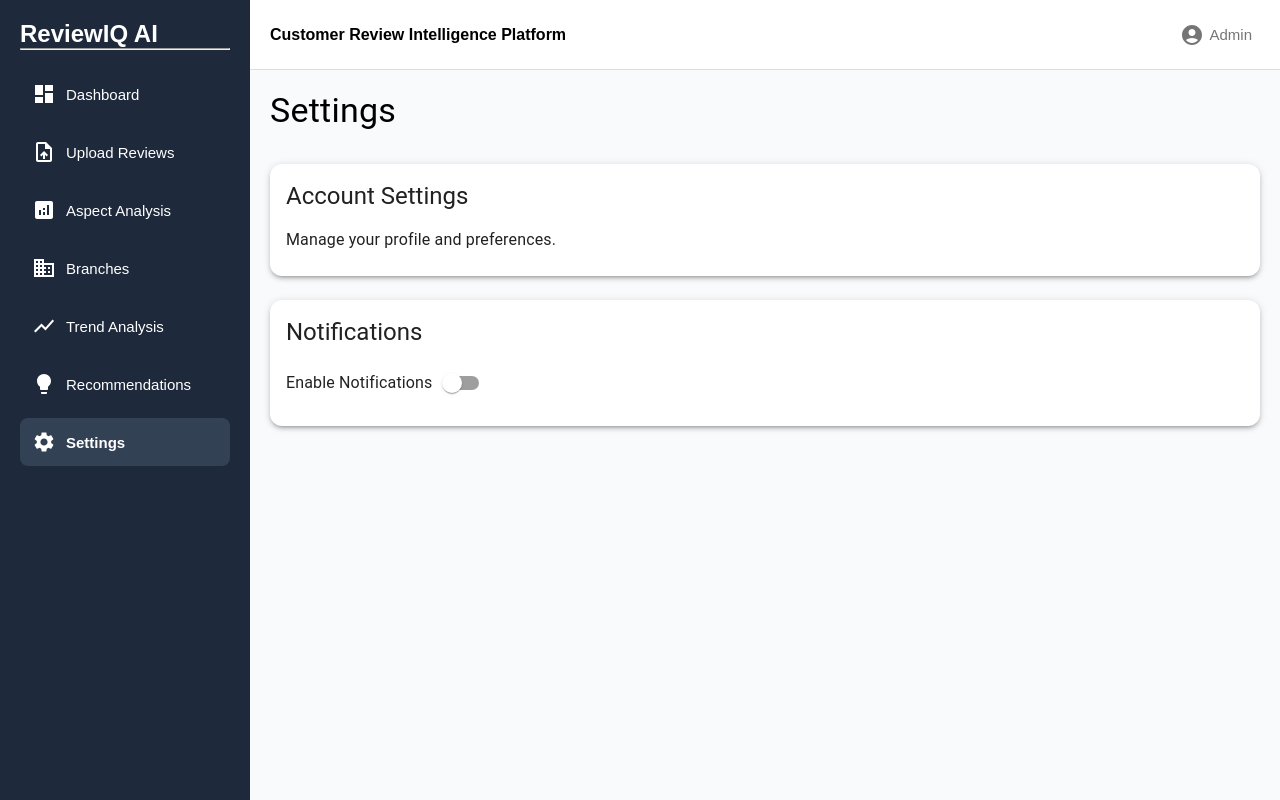
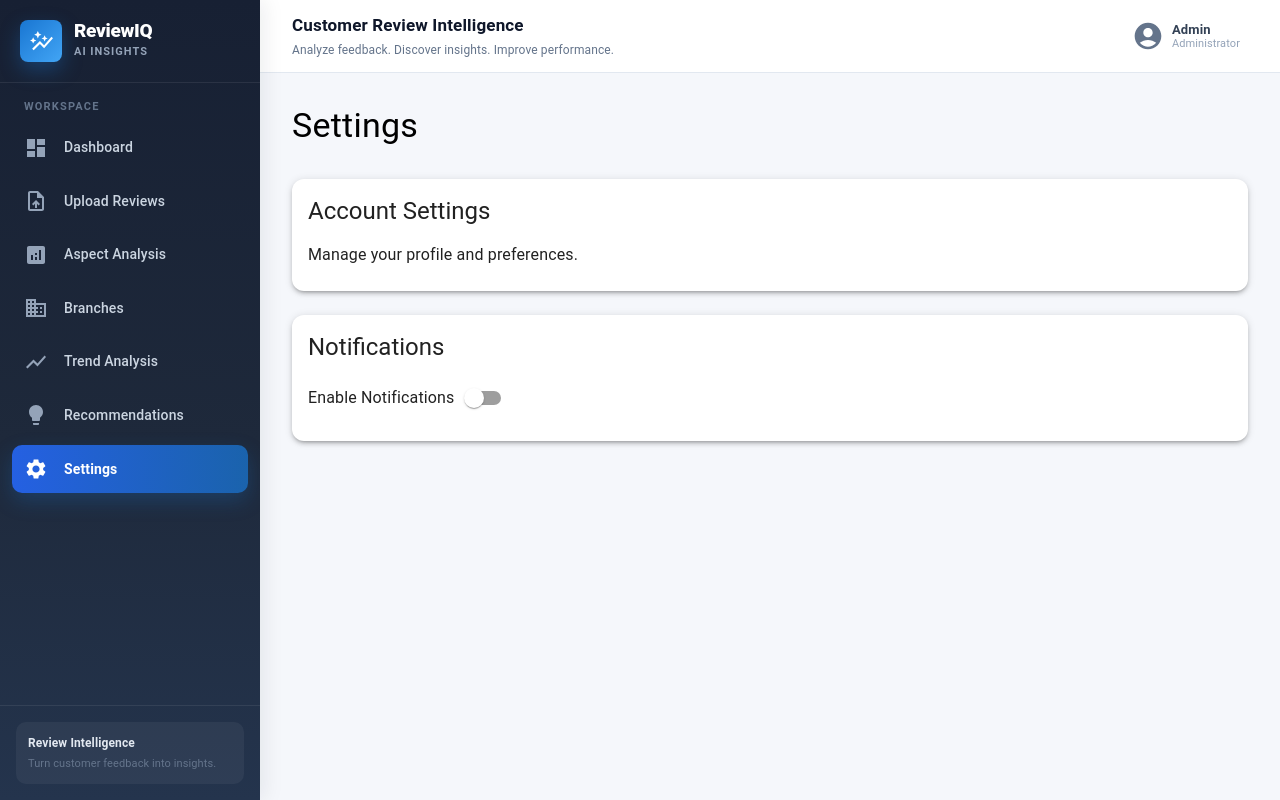
Before and after one commit to missalaasalah/ReviewIQ-AI-Frontend, a React (Vite) app: page /settings in a window 1280 px wide. Built offline with nearby package versions, Linux system fonts and the light colour scheme.

Commit message:
Improve dashboard layout and navigation

```diff
--- a/src/layouts/DashboardLayout.tsx
+++ b/src/layouts/DashboardLayout.tsx
@@ -2,11 +2,24 @@ import { Outlet, NavLink, useNavigate } from "react-router-dom";
 import { useState } from "react";
 
 import {
+  AppBar,
+  Box,
+  Drawer,
+  IconButton,
+  List,
+  ListItemButton,
+  ListItemIcon,
+  ListItemText,
   Menu,
   MenuItem,
-  IconButton,
+  Toolbar,
+  Typography,
+  Divider,
+  useMediaQuery,
+  useTheme,
 } from "@mui/material";
 
+import MenuIcon from "@mui/icons-material/Menu";
 import DashboardIcon from "@mui/icons-material/Dashboard";
 import UploadFileIcon from "@mui/icons-material/UploadFile";
 import AnalyticsIcon from "@mui/icons-material/Analytics";
@@ -15,276 +28,552 @@ import ShowChartIcon from "@mui/icons-material/ShowChart";
 import LightbulbIcon from "@mui/icons-material/Lightbulb";
 import SettingsIcon from "@mui/icons-material/Settings";
 import AccountCircleIcon from "@mui/icons-material/AccountCircle";
+import AutoGraphIcon from "@mui/icons-material/AutoGraph";
 
+const drawerWidth = 260;
+
+const navigationItems = [
+  {
+    label: "Dashboard",
+    path: "/",
+    icon: <DashboardIcon />,
+  },
+  {
+    label: "Upload Reviews",
+    path: "/upload",
+    icon: <UploadFileIcon />,
+  },
+  {
+    label: "Aspect Analysis",
+    path: "/aspects",
+    icon: <AnalyticsIcon />,
+  },
+  {
+    label: "Branches",
+    path: "/branches",
+    icon: <BusinessIcon />,
+  },
+  {
+    label: "Trend Analysis",
+    path: "/trends",
+    icon: <ShowChartIcon />,
+  },
+  {
+    label: "Recommendations",
+    path: "/recommendations",
+    icon: <LightbulbIcon />,
+  },
+  {
+    label: "Settings",
+    path: "/settings",
+    icon: <SettingsIcon />,
+  },
+];
 
 export default function DashboardLayout() {
-
   const [anchorEl, setAnchorEl] = useState<null | HTMLElement>(null);
+  const [mobileOpen, setMobileOpen] = useState(false);
 
   const navigate = useNavigate();
 
+  const theme = useTheme();
+  const isMobile = useMediaQuery(theme.breakpoints.down("md"));
+
   const open = Boolean(anchorEl);
 
-
-  const handleClick = (
-    event: React.MouseEvent<HTMLElement>
-  ) => {
+  const handleClick = (event: React.MouseEvent<HTMLElement>) => {
     setAnchorEl(event.currentTarget);
   };
-
 
   const handleClose = () => {
     setAnchorEl(null);
   };
 
+  const handleNavigation = (path: string) => {
+    navigate(path);
+    handleClose();
+  };
 
-  return (
-    <div
-      style={{
+  const handleDrawerToggle = () => {
+    setMobileOpen((previous) => !previous);
+  };
+
+  const drawerContent = (
+    <Box
+      sx={{
+        height: "100%",
         display: "flex",
-        height: "100vh",
+        flexDirection: "column",
+        background:
+          "linear-gradient(180deg, #172033 0%, #1E293B 55%, #24344D 100%)",
+        color: "#fff",
       }}
     >
-
-
-      {/* Sidebar */}
-
-      <aside
-        style={{
-          width: "250px",
-          background: "#1E293B",
-          color: "white",
-          padding: "20px",
+      {/* Brand */}
+      <Box
+        sx={{
+          px: 2.5,
+          py: 2.5,
         }}
       >
-
-        <h2>
-          ReviewIQ AI
-        </h2>
-
-
-        <hr />
-
-
-        <nav
-          style={{
+        <Box
+          sx={{
             display: "flex",
-            flexDirection: "column",
-            gap: "10px",
-            marginTop: "20px",
+            alignItems: "center",
+            gap: 1.5,
           }}
         >
+          <Box
+            sx={{
+              width: 42,
+              height: 42,
+              borderRadius: 2,
+              display: "flex",
+              alignItems: "center",
+              justifyContent: "center",
+              background:
+                "linear-gradient(135deg, #1976D2 0%, #42A5F5 100%)",
+              boxShadow: "0 8px 20px rgba(25, 118, 210, 0.35)",
+            }}
+          >
+            <AutoGraphIcon
+              sx={{
+                color: "#fff",
+                fontSize: 25,
+              }}
+            />
+          </Box>
 
+          <Box>
+            <Typography
+              sx={{
+                fontSize: 19,
+                fontWeight: 800,
+                lineHeight: 1.1,
+                letterSpacing: "-0.3px",
+              }}
+            >
+              ReviewIQ
+            </Typography>
 
-          <NavLink to="/" style={linkStyle}>
-            <DashboardIcon />
-            Dashboard
-          </NavLink>
+            <Typography
+              sx={{
+                fontSize: 11,
+                color: "#94A3B8",
+                fontWeight: 600,
+                mt: 0.3,
+                letterSpacing: 1,
+              }}
+            >
+              AI INSIGHTS
+            </Typography>
+          </Box>
+        </Box>
+      </Box>
 
+      <Divider
+        sx={{
+          borderColor: "rgba(255,255,255,0.08)",
+        }}
+      />
 
-          <NavLink to="/upload" style={linkStyle}>
-            <UploadFileIcon />
-            Upload Reviews
-          </NavLink>
-
-
-          <NavLink to="/aspects" style={linkStyle}>
-            <AnalyticsIcon />
-            Aspect Analysis
-          </NavLink>
-
-
-          <NavLink to="/branches" style={linkStyle}>
-            <BusinessIcon />
-            Branches
-          </NavLink>
-
-
-          <NavLink to="/trends" style={linkStyle}>
-            <ShowChartIcon />
-            Trend Analysis
-          </NavLink>
-
-
-          <NavLink
-            to="/recommendations"
-            style={linkStyle}
-          >
-            <LightbulbIcon />
-            Recommendations
-          </NavLink>
-
-
-          <NavLink
-            to="/settings"
-            style={linkStyle}
-          >
-            <SettingsIcon />
-            Settings
-          </NavLink>
-
-
-        </nav>
-
-      </aside>
-
-
-
-
-      {/* Main Content */}
-
-      <div
-        style={{
+      {/* Navigation */}
+      <Box
+        sx={{
+          px: 1.5,
+          py: 2,
           flex: 1,
         }}
       >
-
-
-        {/* Navbar */}
-
-        <header
-          style={{
-            height: "70px",
-            borderBottom: "1px solid #ddd",
-            display: "flex",
-            alignItems: "center",
-            justifyContent: "space-between",
-            padding: "0 20px",
-            fontWeight: "bold",
-            background: "white",
+        <Typography
+          sx={{
+            px: 1.5,
+            mb: 1,
+            fontSize: 11,
+            fontWeight: 700,
+            color: "#64748B",
+            letterSpacing: 1.2,
+            textTransform: "uppercase",
           }}
         >
+          Workspace
+        </Typography>
 
+        <List
+          disablePadding
+          sx={{
+            display: "flex",
+            flexDirection: "column",
+            gap: 0.7,
+          }}
+        >
+          {navigationItems.map((item) => (
+            <ListItemButton
+              key={item.path}
+              component={NavLink}
+              to={item.path}
+              onClick={() => {
+                if (isMobile) {
+                  setMobileOpen(false);
+                }
+              }}
+              sx={{
+                minHeight: 48,
+                borderRadius: 2.5,
+                px: 1.5,
+                color: "#CBD5E1",
+                transition: "all 0.2s ease",
 
-          <span>
-            Customer Review Intelligence Platform
-          </span>
+                "& .MuiListItemIcon-root": {
+                  minWidth: 40,
+                  color: "#94A3B8",
+                  transition: "color 0.2s ease",
+                },
 
+                "& .MuiListItemText-primary": {
+                  fontSize: 14,
+                  fontWeight: 500,
+                  transition: "color 0.2s ease",
+                },
 
+                "&:hover": {
+                  backgroundColor: "rgba(255,255,255,0.07)",
+                  color: "#fff",
+                  transform: "translateX(3px)",
 
-          {/* Admin Menu */}
+                  "& .MuiListItemIcon-root": {
+                    color: "#60A5FA",
+                  },
+                },
 
-          <div>
+                "&.active": {
+                  background:
+                    "linear-gradient(90deg, rgba(37,99,235,0.95), rgba(25,118,210,0.75))",
+                  color: "#fff",
+                  boxShadow:
+                    "0 8px 20px rgba(25,118,210,0.25)",
 
-            <IconButton onClick={handleClick}>
+                  "& .MuiListItemIcon-root": {
+                    color: "#fff",
+                  },
 
-              <AccountCircleIcon />
+                  "& .MuiListItemText-primary": {
+                    fontWeight: 700,
+                  },
 
+                  "&:hover": {
+                    background:
+                      "linear-gradient(90deg, rgba(37,99,235,1), rgba(25,118,210,0.85))",
+                  },
+                },
+              }}
+            >
+              <ListItemIcon>{item.icon}</ListItemIcon>
 
-              <span
-                style={{
-                  marginLeft: "5px",
-                  fontSize: "15px",
+              <ListItemText primary={item.label} />
+            </ListItemButton>
+          ))}
+        </List>
+      </Box>
+
+      {/* Sidebar Footer */}
+      <Box
+        sx={{
+          px: 2,
+          py: 2,
+          borderTop: "1px solid rgba(255,255,255,0.08)",
+        }}
+      >
+        <Box
+          sx={{
+            p: 1.5,
+            borderRadius: 2.5,
+            backgroundColor: "rgba(255,255,255,0.05)",
+          }}
+        >
+          <Typography
+            sx={{
+              fontSize: 12,
+              fontWeight: 700,
+              color: "#E2E8F0",
+            }}
+          >
+            Review Intelligence
+          </Typography>
+
+          <Typography
+            sx={{
+              fontSize: 11,
+              color: "#64748B",
+              mt: 0.5,
+            }}
+          >
+            Turn customer feedback into insights.
+          </Typography>
+        </Box>
+      </Box>
+    </Box>
+  );
+
+  return (
+    <Box
+      sx={{
+        display: "flex",
+        minHeight: "100vh",
+        backgroundColor: "#F5F7FB",
+      }}
+    >
+      {/* Mobile Menu Button */}
+      {isMobile && (
+        <IconButton
+          onClick={handleDrawerToggle}
+          sx={{
+            position: "fixed",
+            top: 12,
+            left: 12,
+            zIndex: 1400,
+            width: 42,
+            height: 42,
+            color: "#fff",
+            backgroundColor: "#1E293B",
+            boxShadow: 3,
+
+            "&:hover": {
+              backgroundColor: "#334155",
+            },
+          }}
+        >
+          <MenuIcon />
+        </IconButton>
+      )}
+
+      {/* Sidebar */}
+      <Box
+        component="nav"
+        sx={{
+          width: {
+            md: drawerWidth,
+          },
+          flexShrink: {
+            md: 0,
+          },
+        }}
+      >
+        <Drawer
+          variant={isMobile ? "temporary" : "permanent"}
+          open={isMobile ? mobileOpen : true}
+          onClose={handleDrawerToggle}
+          ModalProps={{
+            keepMounted: true,
+          }}
+          sx={{
+            "& .MuiDrawer-paper": {
+              width: drawerWidth,
+              boxSizing: "border-box",
+              border: "none",
+              boxShadow: "4px 0 20px rgba(15,23,42,0.08)",
+            },
+          }}
+        >
+          {drawerContent}
+        </Drawer>
+      </Box>
+
+      {/* Main Area */}
+      <Box
+        sx={{
+          flexGrow: 1,
+          minWidth: 0,
+          display: "flex",
+          flexDirection: "column",
+        }}
+      >
+        {/* Header */}
+        <AppBar
+          position="sticky"
+          elevation={0}
+          sx={{
+            backgroundColor: "rgba(255,255,255,0.96)",
+            backdropFilter: "blur(10px)",
+            borderBottom: "1px solid #E2E8F0",
+            color: "#0F172A",
+          }}
+        >
+          <Toolbar
+            sx={{
+              minHeight: "72px !important",
+              px: {
+                xs: 2,
+                sm: 3,
+                md: 4,
+              },
+            }}
+          >
+            <Box
+              sx={{
+                flexGrow: 1,
+                ml: {
+                  xs: 6,
+                  md: 0,
+                },
+              }}
+            >
+              <Typography
+                sx={{
+                  fontSize: {
+                    xs: 15,
+                    sm: 17,
+                  },
+                  fontWeight: 700,
+                  color: "#0F172A",
+                }}
+              >
+                Customer Review Intelligence
+              </Typography>
+
+              <Typography
+                sx={{
+                  fontSize: 12,
+                  color: "#64748B",
+                  mt: 0.3,
+                  display: {
+                    xs: "none",
+                    sm: "block",
+                  },
+                }}
+              >
+                Analyze feedback. Discover insights. Improve performance.
+              </Typography>
+            </Box>
+
+            {/* Admin */}
+            <Box>
+              <IconButton
+                onClick={handleClick}
+                sx={{
+                  px: 1,
+                  borderRadius: 2.5,
+                  color: "#334155",
+
+                  "&:hover": {
+                    backgroundColor: "#F1F5F9",
+                  },
+                }}
+              >
+                <AccountCircleIcon
+                  sx={{
+                    fontSize: 32,
+                    color: "#64748B",
+                  }}
+                />
+
+                <Box
+                  sx={{
+                    ml: 1,
+                    display: {
+                      xs: "none",
+                      sm: "block",
+                    },
+                    textAlign: "left",
+                  }}
+                >
+                  <Typography
+                    sx={{
+                      fontSize: 13,
+                      fontWeight: 700,
+                      lineHeight: 1.2,
                     }}
                   >
                     Admin
-              </span>
+                  </Typography>
 
-
+                  <Typography
+                    sx={{
+                      fontSize: 11,
+                      color: "#94A3B8",
+                      lineHeight: 1.2,
+                    }}
+                  >
+                    Administrator
+                  </Typography>
+                </Box>
               </IconButton>
-
-
 
               <Menu
                 anchorEl={anchorEl}
                 open={open}
                 onClose={handleClose}
+                slotProps={{
+                  paper: {
+                    elevation: 6,
+                    sx: {
+                      mt: 1,
+                      minWidth: 170,
+                      borderRadius: 2.5,
+                      border: "1px solid #E2E8F0",
+                    },
+                  },
+                }}
               >
-
-
                 <MenuItem
-                onClick={() => {
-                  navigate("/profile");
-                  handleClose();
+                  onClick={() => handleNavigation("/profile")}
+                  sx={{
+                    py: 1.2,
+                    borderRadius: 1,
+                    mx: 0.5,
                   }}
                 >
                   Profile
                 </MenuItem>
 
-
-
                 <MenuItem
-                onClick={() => {
-                  navigate("/settings");
-                  handleClose();
+                  onClick={() => handleNavigation("/settings")}
+                  sx={{
+                    py: 1.2,
+                    borderRadius: 1,
+                    mx: 0.5,
                   }}
                 >
                   Settings
                 </MenuItem>
 
-
+                <Divider sx={{ my: 0.5 }} />
 
                 <MenuItem
                   onClick={() => {
                     handleClose();
                     alert("Logged out");
                   }}
+                  sx={{
+                    py: 1.2,
+                    borderRadius: 1,
+                    mx: 0.5,
+                    color: "#DC2626",
+                  }}
                 >
                   Logout
                 </MenuItem>
-
-
               </Menu>
-
-
-          </div>
-
-
-        </header>
-
-
-
-
+            </Box>
+          </Toolbar>
+        </AppBar>
 
         {/* Page Content */}
-
-        <main
-          style={{
-            padding: "20px",
-            background: "#f8fafc",
-            minHeight: "calc(100vh - 70px)",
+        <Box
+          component="main"
+          sx={{
+            flexGrow: 1,
+            p: {
+              xs: 2,
+              sm: 3,
+              md: 4,
+            },
+            backgroundColor: "#F5F7FB",
           }}
         >
-
           <Outlet />
-
-        </main>
-
-
-      </div>
-
-
-    </div>
+        </Box>
+      </Box>
+    </Box>
   );
 }
-
-
-
-
-const linkStyle = (
-  { isActive }: { isActive: boolean }
-) => ({
-
-  color: "white",
-
-  textDecoration: "none",
-
-  display: "flex",
-
-  alignItems: "center",
-
-  gap: "10px",
-
-  padding: "12px",
-
-  borderRadius: "8px",
-
-  fontSize: "15px",
-
-  backgroundColor:
-    isActive ? "#334155" : "transparent",
-
-  fontWeight:
-    isActive ? "bold" : "normal",
-
-});
```
Lines whose indentation alone changed are shown as unchanged.
